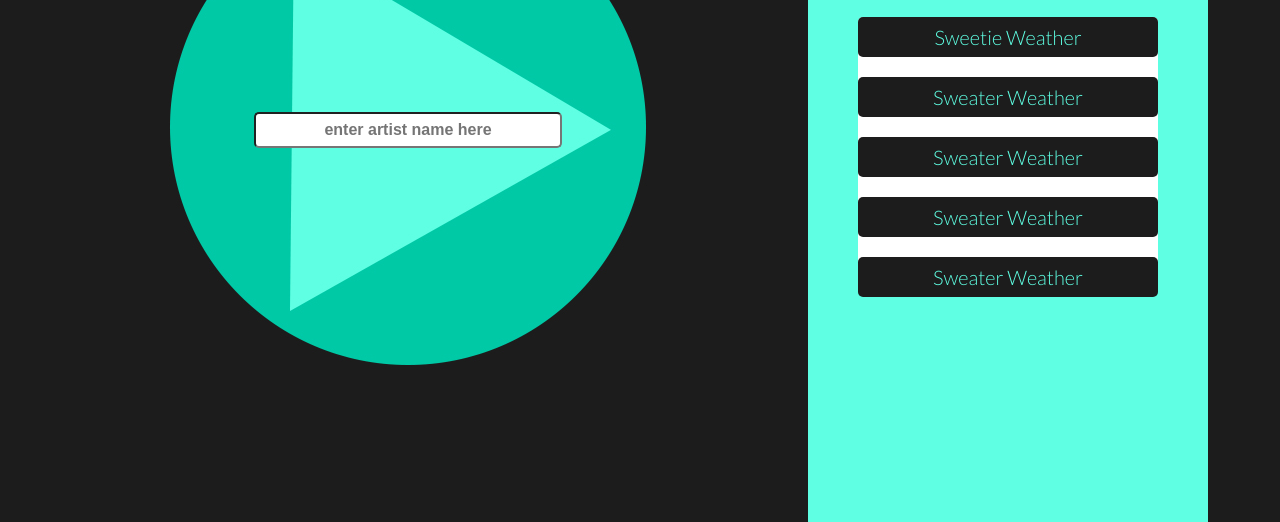
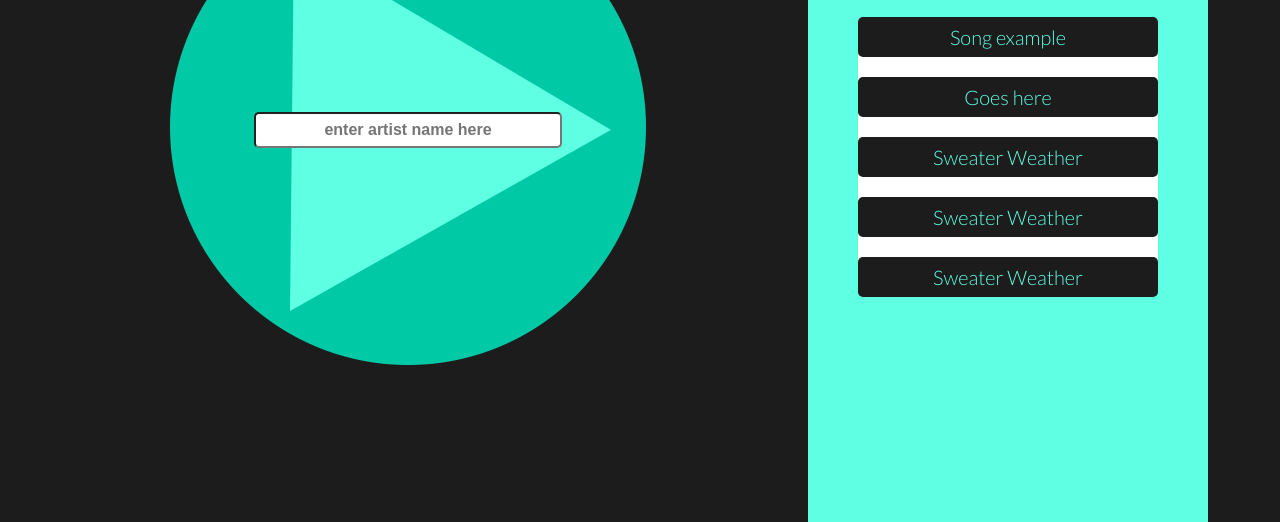
Before and after one commit to dubrawr/spotifyProject, a plain HTML site: page index.html in a window 1280 px wide. Shown: the part 286-808 px from the top of the page. Drawn offline with Linux system fonts and the light colour scheme.

Commit message:
changed text examples

```diff
--- a/index.html
+++ b/index.html
@@ -19,9 +19,9 @@
     <div class="list">
 
       <ul>
-      <li><div class="sw">Sweetie Weather</div>
+      <li><div class="sw">Song example</div>
       </li>
-       <li><div class="sw">Sweater Weather</div>
+       <li><div class="sw">Goes here</div>
       </li>
        <li><div class="sw">Sweater Weather</div>
       </li>
```
